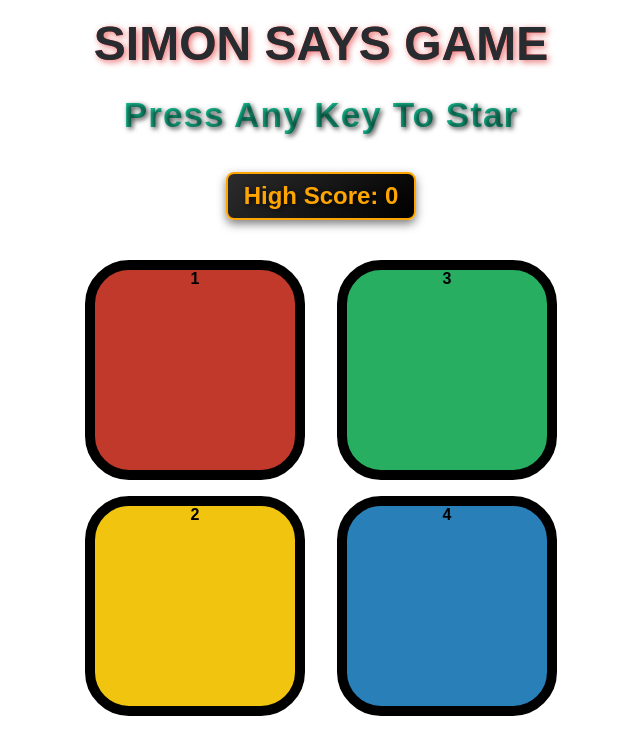
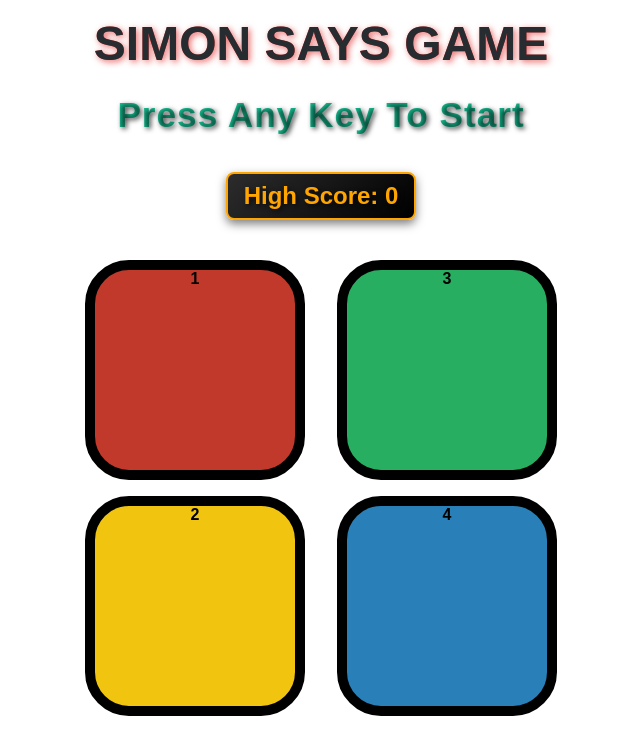
Before and after one commit to fareenanaushad13/Simon-Says-Game, a plain HTML site: page index.html in a window 1280 px wide. Shown: the whole page, without its empty margins (319-959 px from the left). Drawn offline with Linux system fonts and the light colour scheme.

Commit message:
Fixed typo and added missing word

```diff
--- a/index.html
+++ b/index.html
@@ -8,7 +8,7 @@
 </head>
 <body>
     <h1 class="heading">Simon Says Game</h1>
-    <h2 class="start"><b>Press Any Key To Star</b2></h2>
+    <h2 class="start"><b>Press Any Key To Start</b2></h2>
     <h3 class="scoree">High Score: 0</h3>
     <div class="btn-container">
         <div class="line-one">
```
